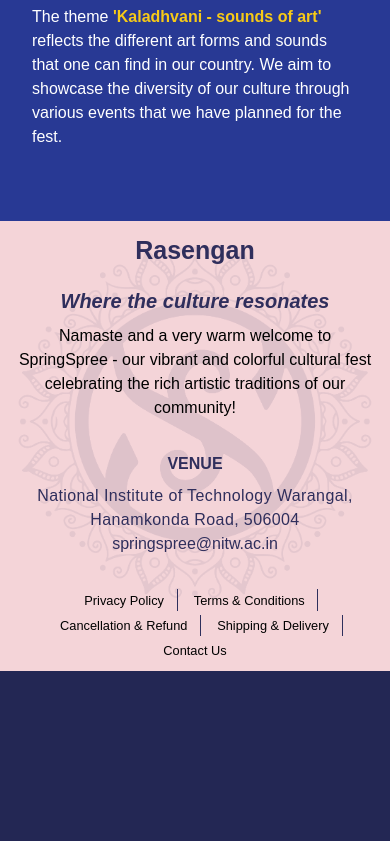
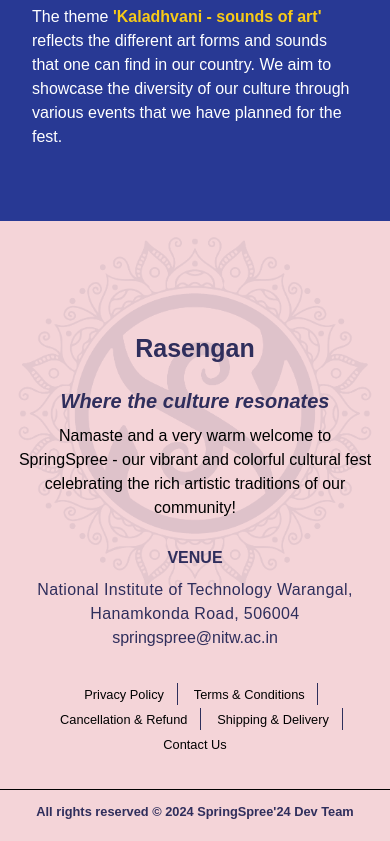
Before and after one commit to MasterFloppa/Spring-Spree-24, a React (Create React App) app: page / in a window 390 px wide. Shown: the part 3074-3915 px from the top of the page. Before the commit the page ends 3745 px from the top, so only its background shows below. Built offline with nearby package versions, Linux system fonts and the light colour scheme; no server answers; a web font is replaced by a local one.

Commit message:
updated footer responsive

```diff
--- a/src/App.js
+++ b/src/App.js
@@ -1,7 +1,7 @@
 import './App.css';
 import { BrowserRouter } from 'react-router-dom'
 import Navbar from './components/Navbar';
-import Footer from './components/Footer';
+import Footer from './components/Footer/Footer';
 import Sponsors from './components/Sponsors/rendersponsors.js';
 import AuthProvider from './Context/AuthManager';
 import { GoogleOAuthProvider } from '@react-oauth/google';
--- /dev/null
+++ b/src/components/Footer/Footer.css
@@ -0,0 +1,49 @@
+.Links {
+	position: relative;
+}
+.Links::after {
+	content: '';
+	position: absolute;
+	left: 0;
+	bottom: -2px;
+	/* Adjust this value to control the distance from the text */
+	width: 0%;
+	height: 2px;
+	/* Adjust this value to control the thickness of the line */
+	background-color: purple;
+	/* Adjust the color as needed */
+	transition: width 0.3s ease-in-out;
+}
+.Links:hover::after {
+	width: 100%;
+}
+#horz-list ul {
+	margin: 0;
+	padding: 0;
+	list-style-type: none;
+	text-align: center;
+}
+
+#horz-list ul li {
+	display: inline;
+}
+
+#horz-list ul li a {
+	display: inline-block;
+	position: relative;
+}
+
+#horz-list ul li a {
+	text-decoration: none;
+	padding: 0.1em 1.0em;
+	margin: 0.1rem;
+	border-right: 1px solid rgba(46, 47, 92, 1);
+	font-size: 0.8rem;
+	font-weight: 200;
+}
+#horz-list ul li:last-child a {
+	border: none;
+}
+.heading{
+    height: 200px;
+}
--- /dev/null
+++ b/src/components/Footer/Footer.jsx
@@ -0,0 +1,114 @@
+import React from "react";
+import LOGO from "./LOGOS-04.png";
+import "./Footer.css";
+
+export default function Footer() {
+  return (
+    <div>
+      <footer className="w-full h-[620px] bg-pink relative pt-2rounded-4xl md:h-[500px] lg:h-[510px]">
+        <div className=" w-full h-auto bg-cover bg-center ">
+          <div className=" w-full h-auto ">
+            <div className="w-full h-full flex justify-center items-center">
+              <img
+                src={LOGO}
+                className="w-96 h-auto flex items-center justify-center relative opacity-10"
+                alt="logo"
+              />
+              <div className="w-auto flex flex-col absolute heading">
+                <div className="text flex-col h-full justify-center items-center mb-6">
+                  <h3 className="text-2xl flex h-10 justify-center mt-4 mb-4 font-[800]  xsm:text-center  md:text-left text-purple">
+                    Rasengan
+                  </h3>
+                  <h3 className="text-xl mb-2 italic font-semibold text-purple xsm:text-center md:text-left flex justify-center">
+                    Where the culture resonates
+                  </h3>
+                  <h3 className="text-center mx-4 lg:mx-10">
+                    Namaste and a very warm welcome to SpringSpree - our vibrant
+                    and colorful cultural fest celebrating the rich artistic
+                    traditions of our community!
+                  </h3>
+                </div>
+                <div className="flex-col justify-center items-center">
+                  <div className="flex-col justify-center items-center mb-8">
+                    <span className="flex justify-center items-center block uppercase text-purple text-lg font-semibold my-2">
+                      Venue
+                    </span>
+                    <div>
+                      <ul className="flex-col justify-center items-center text-center list-unstyled xsm:text-center sm:text-left mx-2">
+                        <li className="flex justify-center text-center tracking-wide text-purple font-medium">
+                          National Institute of Technology Warangal, Hanamkonda
+                          Road, 506004
+                        </li>
+                        <li className=" flex justify-center text-purple font-medium">
+                          springspree@nitw.ac.in
+                        </li>
+                      </ul>
+                    </div>
+                  </div>
+                  <div className="flex justify-center items-center mb-8">
+                    <div id="horz-list" className="">
+                      <ul>
+                        <li className="rounded-full overflow-hidden transition duration-300 hover:bg-purple rounded-lg py-1 hover:text-pink ">
+                          <a
+                            href="https://merchant.razorpay.com/policy/LSwZLjiieyrJiX/privacy"
+                            className="block py-2 px-4"
+                          >
+                            Privacy Policy
+                          </a>
+                        </li>
+                        <li className="rounded-full overflow-hidden transition duration-300 hover:bg-purple rounded-lg py-1 hover:text-pink mt-2">
+                          <a
+                            href="https://merchant.razorpay.com/policy/LSwZLjiieyrJiX/terms"
+                            className="block py-2 px-4"
+                          >
+                            Terms & Conditions
+                          </a>
+                        </li>
+                        <li className="rounded-full overflow-hidden transition duration-300 hover:bg-purple rounded-lg py-1 hover:text-pink mt-2">
+                          <a
+                            href="https://merchant.razorpay.com/policy/LSwZLjiieyrJiX/refund"
+                            className="block py-2 px-4"
+                          >
+                            Cancellation & Refund
+                          </a>
+                        </li>
+                        <li className="rounded-full overflow-hidden transition duration-300 hover:bg-purple rounded-lg py-1 hover:text-pink mt-2">
+                          <a
+                            href="https://merchant.razorpay.com/policy/LSwZLjiieyrJiX/shipping"
+                            className="block py-2 px-4"
+                          >
+                            Shipping & Delivery
+                          </a>
+                        </li>
+                        <li className="rounded-full overflow-hidden transition duration-300 hover:bg-purple rounded-lg py-1 hover:text-pink mt-2">
+                          <a
+                            href="https://merchant.razorpay.com/policy/LSwZLjiieyrJiX/contact_us"
+                            className="block py-2 px-4"
+                          >
+                            Contact Us
+                          </a>
+                        </li>
+                      </ul>
+                    </div>
+                  </div>
+
+                  <hr className="w-full my-2 border-black"></hr>
+                  <div className="flex justify-center items-center mb-2">
+                    <div className="text-sm text-purple font-semibold py-1 ">
+                      All rights reserved ©{" "}
+                      <span id="get-current-year">2024</span>
+                      <span className="text-purple hover:text-gray-800">
+                        {" "}
+                        SpringSpree'24 Dev Team{" "}
+                      </span>
+                    </div>
+                  </div>
+                </div>
+              </div>
+            </div>
+          </div>
+        </div>
+      </footer>
+    </div>
+  );
+}
```
Also changed, not shown: 1 other file (tests, documents, lock files or other folders).
